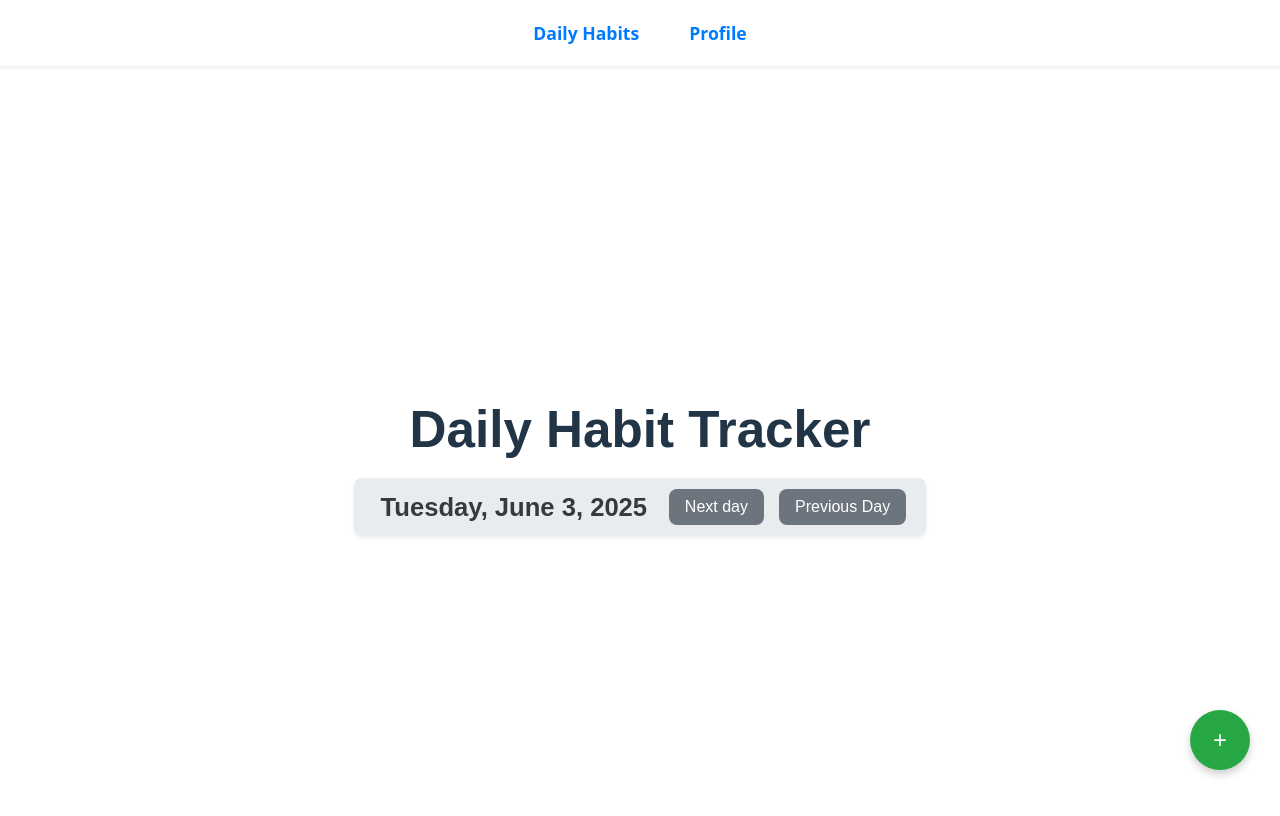
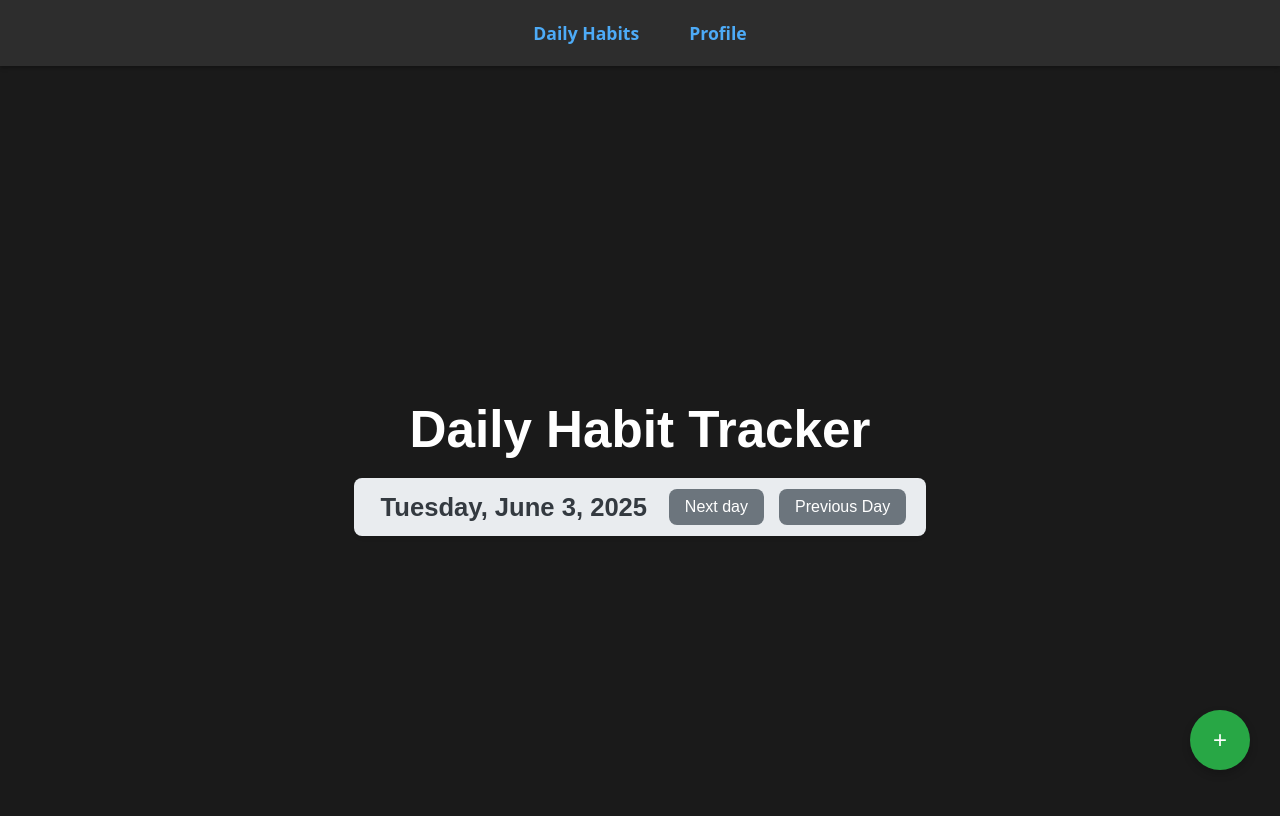
Before and after one commit to Prateek-Singh-2000/my-habit-calendar-web, a React (Vite) app: page / in a window 1280 px wide. Shown: the top 816 px of the page. Built offline with nearby package versions, Linux system fonts and the light colour scheme.

Commit message:
Created first template for dark and light mode

```diff
--- a/src/App.css
+++ b/src/App.css
@@ -5,13 +5,13 @@
 	gap: 30px;
 	padding: 15px 0;
 	margin-bottom: 25px;
-	background-color: #fff;
-	box-shadow: 0 2px 4px rgba(0, 0, 0, 0.08);
+	background-color: var(--bg-secondary);
+	box-shadow: 0 2px 4px var(--shadow);
 }
 
 .nav-link {
 	text-decoration: none;
-	color: #007bff;
+	color: var(--accent-color);
 	font-weight: bold;
 	font-size: 1.1em;
 	padding: 5px 10px;
@@ -22,7 +22,7 @@
 }
 
 .nav-link:hover {
-	background-color: #f0f0f0;
+	background-color: #339af0;
 	color: #0056b3;
 }
 
--- a/src/index.css
+++ b/src/index.css
@@ -19,13 +19,35 @@ body,
 }
 
 :root {
+	--bg-primary: #1a1a1a;
+	--bg-secondary: #2d2d2d;
+	--text-primary: #ffffff;
+	--text-secondary: #b0b0b0;
+	--border-color: #404040;
+	--accent-color: #4dabf7;
+	--accent-hover: #339af0;
+	--shadow: rgba(0, 0, 0, 0.3);
+}
+
+[data-theme="light"] {
+	--bg-primary: #ffffff;
+	--bg-secondary: #f8f9fa;
+	--text-primary: #212529;
+	--text-secondary: #6c757d;
+	--border-color: #dee2e6;
+	--accent-color: #007bff;
+	--accent-hover: #0056b3;
+	--shadow: rgba(0, 0, 0, 0.1);
+}
+
+:root {
 	font-family: system-ui, Avenir, Helvetica, Arial, sans-serif;
 	line-height: 1.5;
 	font-weight: 400;
 
 	color-scheme: light dark;
-	color: rgba(255, 255, 255, 0.87);
-	background-color: #242424;
+	color: var(--text-primary);
+	background-color: var(--bg-primary);
 
 	font-synthesis: none;
 	text-rendering: optimizeLegibility;
@@ -35,12 +57,12 @@ body,
 
 a {
 	font-weight: 500;
-	color: #646cff;
+	color: var(--accent-color);
 	text-decoration: inherit;
 }
 
 a:hover {
-	color: #535bf2;
+	color: var(--accent-hover);
 }
 
 body {
@@ -63,31 +85,18 @@ button {
 	font-size: 1em;
 	font-weight: 500;
 	font-family: inherit;
-	background-color: #1a1a1a;
+	background-color: var(--bg-secondary);
+	color: var(--text-primary);
 	cursor: pointer;
 	transition: border-color 0.25s;
 }
 
 button:hover {
-	border-color: #646cff;
+	border-color: var(--accent-color);
+	background-color: var(--accent-color);
 }
 
 button:focus,
 button:focus-visible {
 	outline: 4px auto -webkit-focus-ring-color;
 }
-
-@media (prefers-color-scheme: light) {
-	:root {
-		color: #213547;
-		background-color: #ffffff;
-	}
-
-	a:hover {
-		color: #747bff;
-	}
-
-	button {
-		background-color: #f9f9f9;
-	}
-}
```
